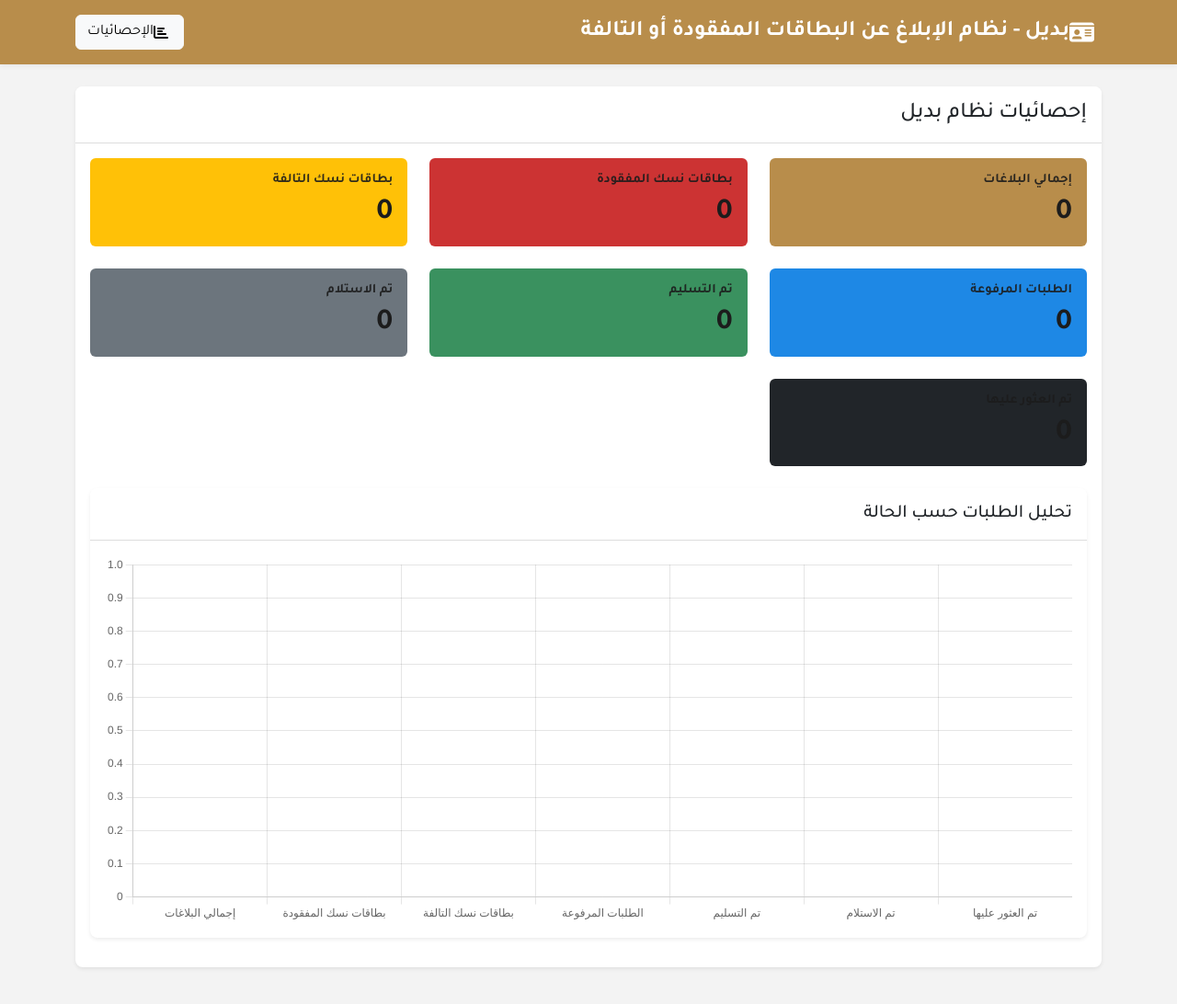
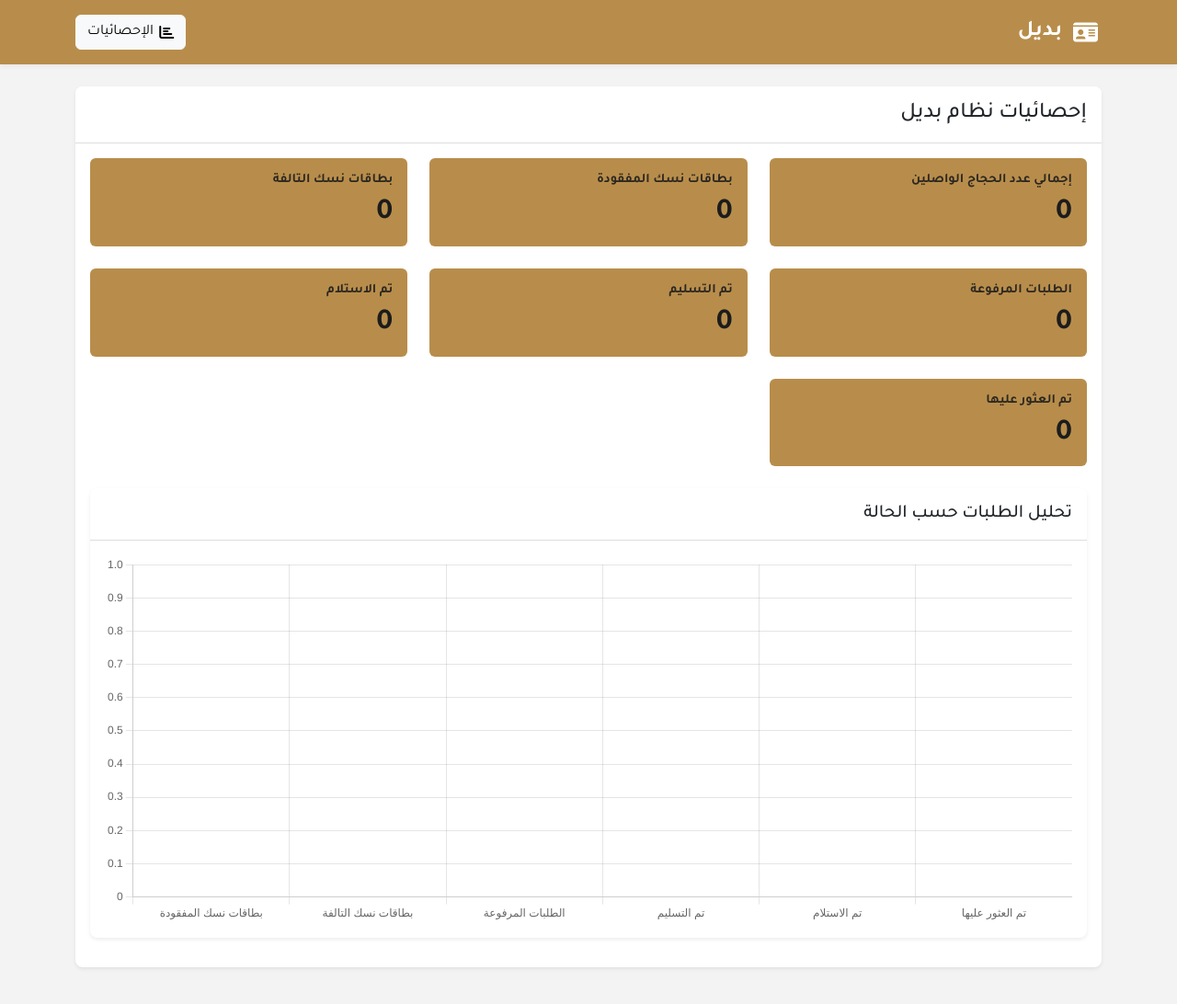
Before and after one commit to C3ZIZ/NusukRequestApp, a Flask app: page /statistics in a window 1280 px wide. Shown: the top 1092 px of the page at 92% size. Run offline with Flask 3, Linux system fonts and the light colour scheme; data that the repository does not hold is empty.

Commit message:
total hajj fix, footer fix

```diff
--- a/templates/admin.html
+++ b/templates/admin.html
@@ -38,7 +38,7 @@
             <div class="card-body p-0">
                 <div class="table-responsive">
                     <table class="table table-hover align-middle mb-0" id="requestsTable">
-                        <thead class="table-light">
+                        <thead class="table-primary">
                             <tr>
                                 <th>ID</th>
                                 <th>الموظف</th>
--- a/templates/base.html
+++ b/templates/base.html
@@ -3,7 +3,7 @@
 <head>
     <meta charset="UTF-8">
     <meta name="viewport" content="width=device-width, initial-scale=1.0">
-    <title>{% block title %}بديل - نظام الإبلاغ عن البطاقات المفقودة أو التالفة{% endblock %}</title>
+    <title>{% block title %}بديل{% endblock %}</title>
 
     <!-- Bootstrap 5 CSS -->
     <link rel="stylesheet" href="https://cdn.jsdelivr.net/npm/bootstrap@5.3.0-alpha1/dist/css/bootstrap.rtl.min.css">
@@ -26,12 +26,12 @@
         <div class="container">
             <div class="d-flex justify-content-between align-items-center flex-wrap flex-row-reverse">
                 <a href="{{ url_for('index') }}" class="text-white text-decoration-none d-flex align-items-center logo-link" style="font-size:1.5rem;">
-                    <i class="fas fa-id-card ms-2"></i>
-                    <span class="fw-bold">بديل - نظام الإبلاغ عن البطاقات المفقودة أو التالفة</span>
+                    <i class="fas fa-id-card ms-1" style="margin-left: 0.5rem;"></i>
+                    <span class="fw-bold" style="margin-right: 0.25rem;">بديل</span>
                 </a>
-                <a href="{{ url_for('statistics') }}" class="btn btn-light statistics-navbar-btn d-flex align-items-center">
-                    <i class="fas fa-chart-bar ms-1"></i>
-                    الإحصائيات
+                <a href="{{ url_for('statistics') }}" class="btn btn-light statistics-navbar-btn d-flex align-items-center" style="gap: 0.4rem;">
+                    <i class="fas fa-chart-bar"></i>
+                    <span>الإحصائيات</span>
                 </a>
             </div>
         </div>
@@ -56,9 +56,7 @@
 
     <footer class="bg-light py-4 mt-5">
         <div class="container text-center text-muted">
-            <p class="mb-0">
-  &copy; 2025 بديل — جميع الحقوق محفوظة لعبدالعزيز حافظ، C3ZIZ، وبديل
-</p>
+            <p class="mb-0">&copy; 2025 Badeel. جميع الحقوق محفوظة. منصة بديل لخدمة الحجاج في الإبلاغ عن البطاقات المفقودة أو التالفة. تطوير <a href="mailto:abdulazizhafez2004@gmail.com" class="text-decoration-none text-muted">C3ZIZ</a></p>
         </div>
     </footer>
 
--- a/templates/employee.html
+++ b/templates/employee.html
@@ -108,7 +108,7 @@
     <div class="card-body p-0">
         <div class="table-responsive">
             <table class="table table-hover align-middle mb-0" id="requestsTable">
-                <thead class="table-light">
+                <thead class="table-primary">
                     <tr>
                         <th onclick="sortTable(document.getElementById('requestsTable'), 0)">ID <i class="fas fa-sort ms-1"></i></th>
                         <th onclick="sortTable(document.getElementById('requestsTable'), 1)">اسم الموظف <i class="fas fa-sort ms-1"></i></th>
--- a/templates/statistics.html
+++ b/templates/statistics.html
@@ -11,17 +11,17 @@
             </div>
             <div class="card-body">
                 <div class="row g-4">
-                    <!-- إجمالي البلاغات -->
+                    <!-- إجمالي عدد الحجاج الواصلين -->
                     <div class="col-md-4">
                         <div class="stats-card bg-primary text-white rounded p-3">
-                            <h6 class="mb-0">إجمالي البلاغات</h6>
+                            <h6 class="mb-0">إجمالي عدد الحجاج الواصلين</h6>
                             <h2 class="mt-2 mb-0">{{ total_hajj }}</h2>
                         </div>
                     </div>
 
                     <!-- بطاقات نسك المفقودة -->
                     <div class="col-md-4">
-                        <div class="stats-card bg-danger text-white rounded p-3">
+                        <div class="stats-card bg-primary text-white rounded p-3">
                             <h6 class="mb-0">بطاقات نسك المفقودة</h6>
                             <h2 class="mt-2 mb-0">{{ total_lost }}</h2>
                         </div>
@@ -29,7 +29,7 @@
 
                     <!-- بطاقات نسك التالفة -->
                     <div class="col-md-4">
-                        <div class="stats-card bg-warning text-white rounded p-3">
+                        <div class="stats-card bg-primary text-white rounded p-3">
                             <h6 class="mb-0">بطاقات نسك التالفة</h6>
                             <h2 class="mt-2 mb-0">{{ total_damaged }}</h2>
                         </div>
@@ -37,7 +37,7 @@
 
                     <!-- الطلبات المرفوعة -->
                     <div class="col-md-4">
-                        <div class="stats-card bg-info text-white rounded p-3">
+                        <div class="stats-card bg-primary text-white rounded p-3">
                             <h6 class="mb-0">الطلبات المرفوعة</h6>
                             <h2 class="mt-2 mb-0">{{ total_uploaded }}</h2>
                         </div>
@@ -45,7 +45,7 @@
 
                     <!-- تم التسليم -->
                     <div class="col-md-4">
-                        <div class="stats-card bg-success text-white rounded p-3">
+                        <div class="stats-card bg-primary text-white rounded p-3">
                             <h6 class="mb-0">تم التسليم</h6>
                             <h2 class="mt-2 mb-0">{{ total_delivered }}</h2>
                         </div>
@@ -53,7 +53,7 @@
 
                     <!-- تم الاستلام -->
                     <div class="col-md-4">
-                        <div class="stats-card bg-secondary text-white rounded p-3">
+                        <div class="stats-card bg-primary text-white rounded p-3">
                             <h6 class="mb-0">تم الاستلام</h6>
                             <h2 class="mt-2 mb-0">{{ total_received }}</h2>
                         </div>
@@ -61,7 +61,7 @@
 
                     <!-- تم العثور عليها -->
                     <div class="col-md-4">
-                        <div class="stats-card bg-dark text-white rounded p-3">
+                        <div class="stats-card bg-primary text-white rounded p-3">
                             <h6 class="mb-0">تم العثور عليها</h6>
                             <h2 class="mt-2 mb-0">{{ total_found }}</h2>
                         </div>
@@ -95,12 +95,11 @@ document.addEventListener('DOMContentLoaded', function() {
     new Chart(ctx, {
         type: 'bar',
         data: {
-            labels: ['إجمالي البلاغات', 'بطاقات نسك المفقودة', 'بطاقات نسك التالفة', 'الطلبات المرفوعة', 'تم التسليم', 'تم الاستلام', 'تم العثور عليها'],
+            labels: ['بطاقات نسك المفقودة', 'بطاقات نسك التالفة', 'الطلبات المرفوعة', 'تم التسليم', 'تم الاستلام', 'تم العثور عليها'],
             datasets: [{
                 label: 'إحصائيات الطلبات',
-                data: [{{ [total_hajj, total_lost, total_damaged, total_uploaded, total_delivered, total_received, total_found]|join(', ') }}],
+                data: [{{ [total_lost, total_damaged, total_uploaded, total_delivered, total_received, total_found]|join(', ') }}],
                 backgroundColor: [
-                    'rgba(var(--bs-primary-rgb), 0.7)',
                     'rgba(var(--bs-danger-rgb), 0.7)',
                     'rgba(var(--bs-warning-rgb), 0.7)',
                     'rgba(var(--bs-info-rgb), 0.7)',
@@ -109,7 +108,6 @@ document.addEventListener('DOMContentLoaded', function() {
                     'rgba(var(--bs-dark-rgb), 0.7)'
                 ],
                 borderColor: [
-                    'rgba(var(--bs-primary-rgb), 1)',
                     'rgba(var(--bs-danger-rgb), 1)',
                     'rgba(var(--bs-warning-rgb), 1)',
                     'rgba(var(--bs-info-rgb), 1)',
```
